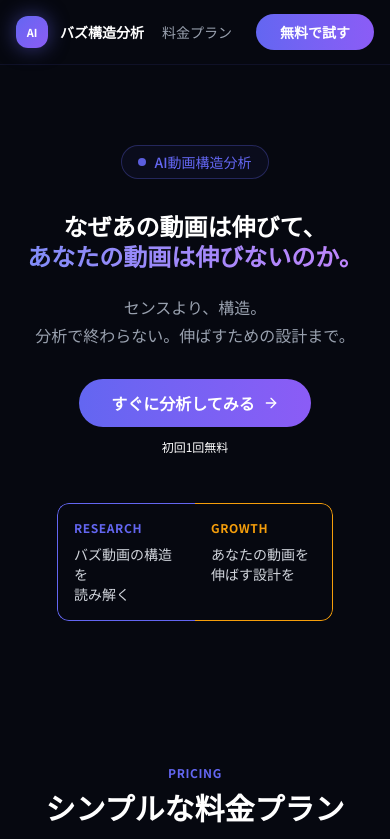
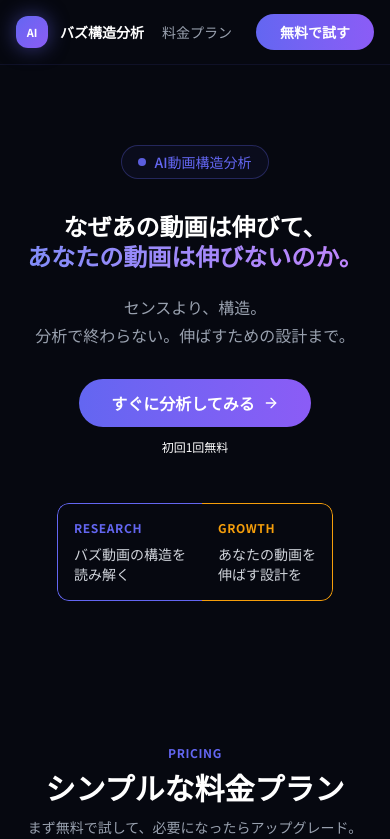
Before and after one commit to akariHasegawa/YT-analysis-tool, a Next.js app: page / in a window 390 px wide. Shown: the top 839 px of the page. Built offline with nearby package versions, Linux system fonts and the light colour scheme.

Commit message:
fix: adjust Research mode line break on mobile
Ensure "バズ動画の構造を / 読み解く" displays correctly on one line on mobile.

```diff
--- a/components/landing-hero.tsx
+++ b/components/landing-hero.tsx
@@ -48,7 +48,7 @@ export function LandingHero({ onGetStarted }: LandingHeroProps) {
         <div className="flex-1 border border-r-0 border-[#6366f1] rounded-l-lg bg-transparent px-4 py-4 sm:px-8 sm:py-5">
           <div className="mb-2 text-xs font-bold uppercase tracking-wider text-[#6366f1]">Research</div>
           <p className="text-sm text-gray-300 sm:text-base sm:whitespace-nowrap">
-            <span className="sm:hidden">バズ動画の構造を<br />読み解く</span>
+            <span className="sm:hidden"><span className="whitespace-nowrap">バズ動画の構造を</span><br />読み解く</span>
             <span className="hidden sm:inline">バズ動画の構造を読み解く</span>
           </p>
         </div>
```
